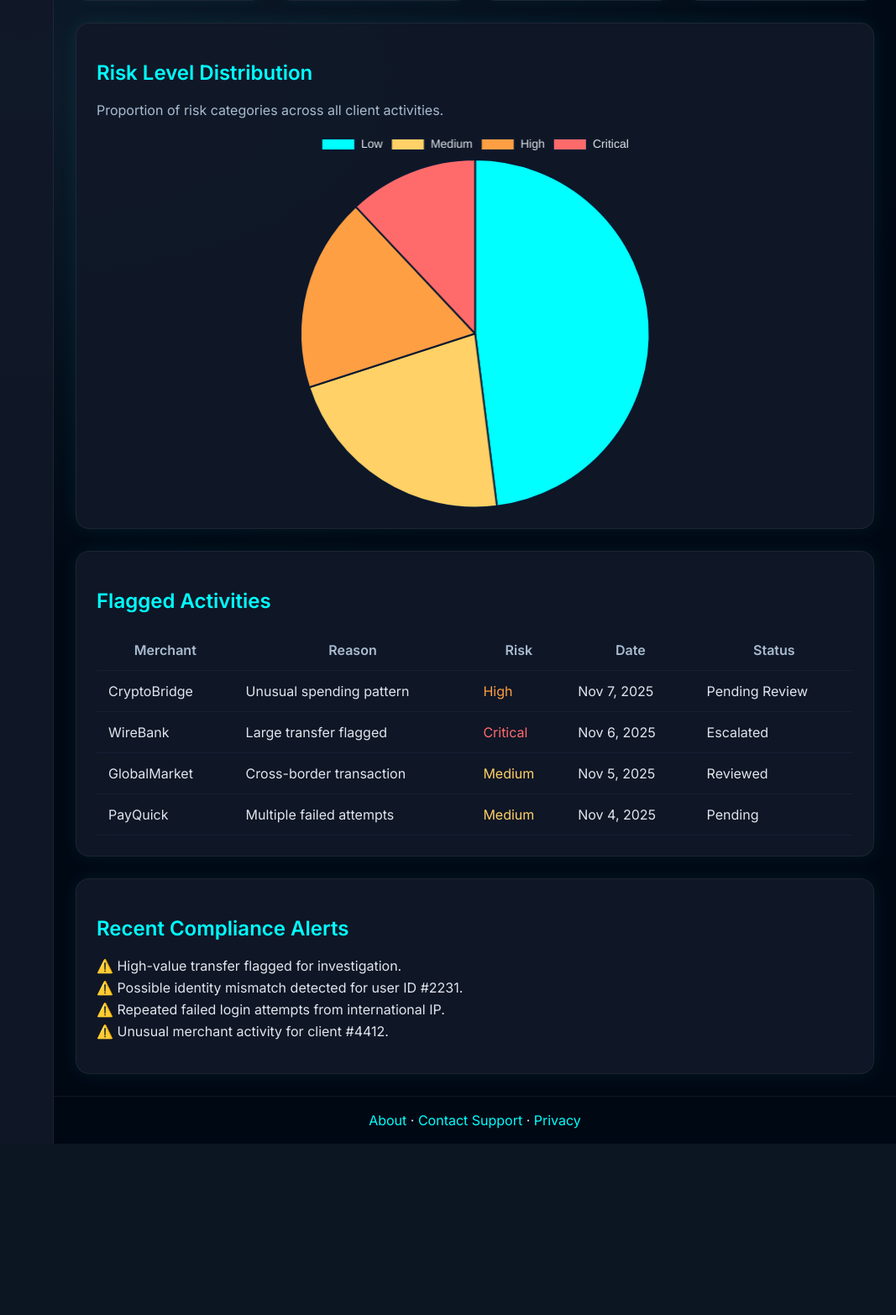
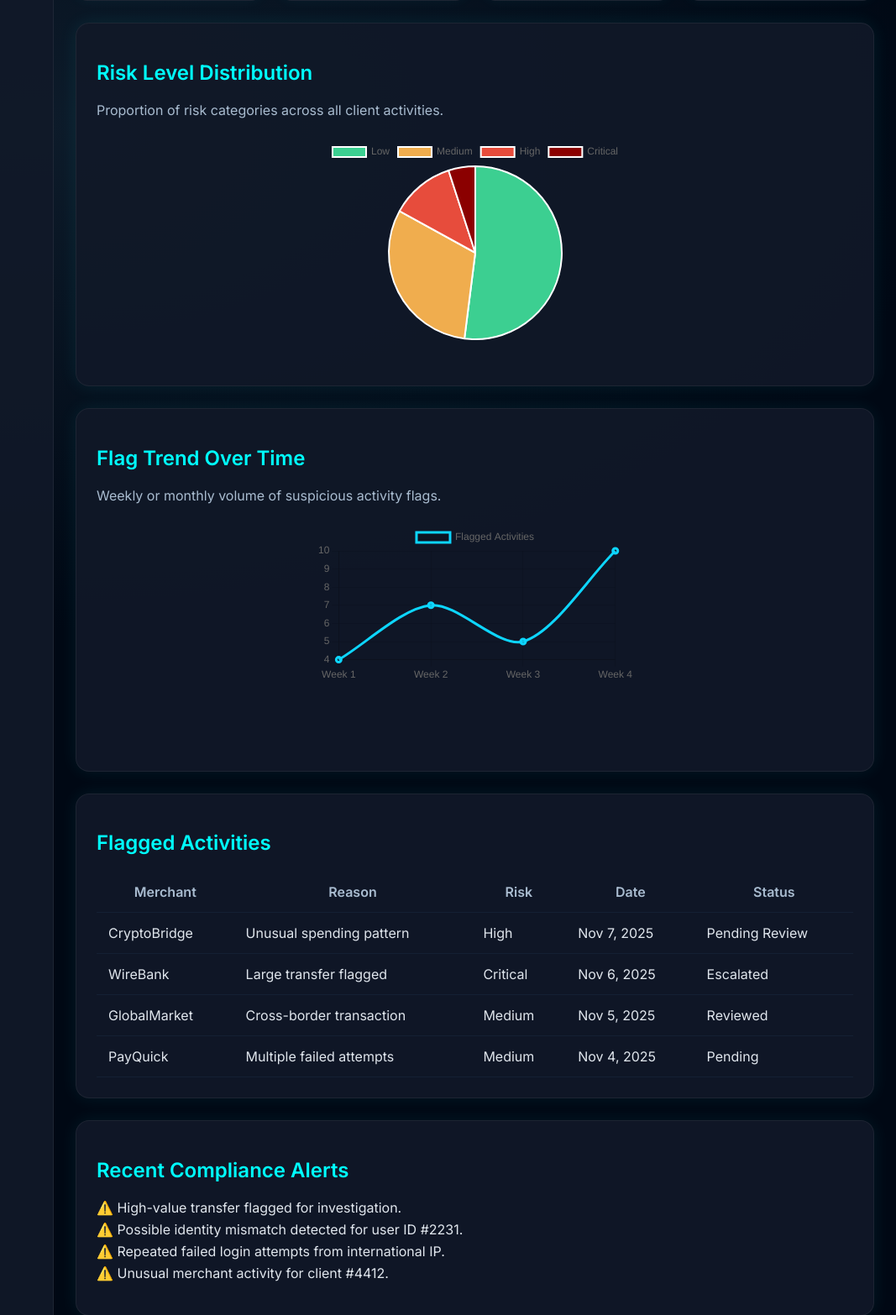
Before and after one commit to G1-F25-COMP231/G1-F25-COMP231, a Python web app: template templates/compliance-dashboard.html in a window 1280 px wide. Shown: the part 225-1791 px from the top of the page at 84% size, without its empty margins (213-1280 px from the left). Before the commit the page ends 1587 px from the top, so only its background shows below. Run offline with Jinja, Linux system fonts and the light colour scheme; the template is opened without the code that fills it, so the values that code supplies are empty.

Commit message:
flag trend and severity

```diff
--- a/static/compliance-dashboard.css
+++ b/static/compliance-dashboard.css
@@ -193,3 +193,15 @@
   text-decoration: none;
 }
 .footer a:hover { text-decoration: underline; }
+/* Smaller chart size */
+.chart-card .chart-container {
+  max-width: 380px;        /* reduce width */
+  height: 260px;           /* reduce height */
+  margin: 0 auto;          /* center it */
+  padding: 10px 0;
+}
+
+.chart-card canvas {
+  max-width: 100% !important;
+  max-height: 240px !important;
+}
--- a/templates/compliance-dashboard.html
+++ b/templates/compliance-dashboard.html
@@ -20,7 +20,7 @@
 
       <nav class="nav">
         <a href="compliance-dashboard.html" class="nav__item active">🛡️ Compliance Dashboard</a>
-        <a href="login.html" class="nav__item logout">↩️ Logout</a>
+        <a href="/logout" class="nav__item logout">↩️ Logout</a>
       </nav>
     </aside>
 
@@ -70,6 +70,17 @@
           </div>
         </div>
 
+        <!-- ⭐️⭐️ ADDED — FLAG TREND CHART (Story #68) ⭐️⭐️ -->
+        <div class="card chart-card">
+          <h2 class="card__title">Flag Trend Over Time</h2>
+          <p class="card__subtitle">Weekly or monthly volume of suspicious activity flags.</p>
+
+          <div class="chart-container">
+            <canvas id="flagTrendChart"></canvas>
+          </div>
+        </div>
+        <!-- END ADD -->
+
         <!-- FLAGGED ACTIVITY TABLE -->
         <div class="card table-card">
           <h2 class="card__title">Flagged Activities</h2>
@@ -87,10 +98,11 @@
 
             <tbody>
 
+              <!-- ⭐️⭐️ ADDED — Severity Badge UX (Story #67) ⭐️⭐️ -->
               <tr>
                 <td>CryptoBridge</td>
                 <td>Unusual spending pattern</td>
-                <td class="risk-high">High</td>
+                <td><span class="severity-badge high">High</span></td>
                 <td>Nov 7, 2025</td>
                 <td>Pending Review</td>
               </tr>
@@ -98,7 +110,7 @@
               <tr>
                 <td>WireBank</td>
                 <td>Large transfer flagged</td>
-                <td class="risk-critical">Critical</td>
+                <td><span class="severity-badge critical">Critical</span></td>
                 <td>Nov 6, 2025</td>
                 <td>Escalated</td>
               </tr>
@@ -106,7 +118,7 @@
               <tr>
                 <td>GlobalMarket</td>
                 <td>Cross-border transaction</td>
-                <td class="risk-medium">Medium</td>
+                <td><span class="severity-badge medium">Medium</span></td>
                 <td>Nov 5, 2025</td>
                 <td>Reviewed</td>
               </tr>
@@ -114,10 +126,11 @@
               <tr>
                 <td>PayQuick</td>
                 <td>Multiple failed attempts</td>
-                <td class="risk-medium">Medium</td>
+                <td><span class="severity-badge medium">Medium</span></td>
                 <td>Nov 4, 2025</td>
                 <td>Pending</td>
               </tr>
+              <!-- END ADD -->
 
             </tbody>
 
@@ -147,6 +160,40 @@
     </main>
   </div>
 
-  <script src="compliance-dashboard.js"></script>
+  <!-- ⭐️⭐️ ADDED — TREND CHART + RISK CHART JS (Story #63 & #68) ⭐️⭐️ -->
+  <script>
+    // RISK PIE CHART
+    const riskCtx = document.getElementById('riskChart');
+    new Chart(riskCtx, {
+      type: 'pie',
+      data: {
+        labels: ['Low', 'Medium', 'High', 'Critical'],
+        datasets: [{
+          data: [52, 31, 12, 5],
+          backgroundColor: ['#3CCF91', '#F0AD4E', '#E74C3C', '#8B0000']
+        }]
+      }
+    });
+
+    // FLAG TREND LINE CHART
+    const trendCtx = document.getElementById('flagTrendChart');
+    new Chart(trendCtx, {
+      type: 'line',
+      data: {
+        labels: ['Week 1', 'Week 2', 'Week 3', 'Week 4'],
+        datasets: [{
+          label: 'Flagged Activities',
+          data: [4, 7, 5, 10],
+          fill: false,
+          borderWidth: 3,
+          borderColor: '#0dd6ff',
+          tension: 0.3
+        }]
+      }
+    });
+  </script>
+  <!-- END ADD -->
+
+<script src="/static/compliance-dashboard.js" defer></script>
 </body>
 </html>
```
